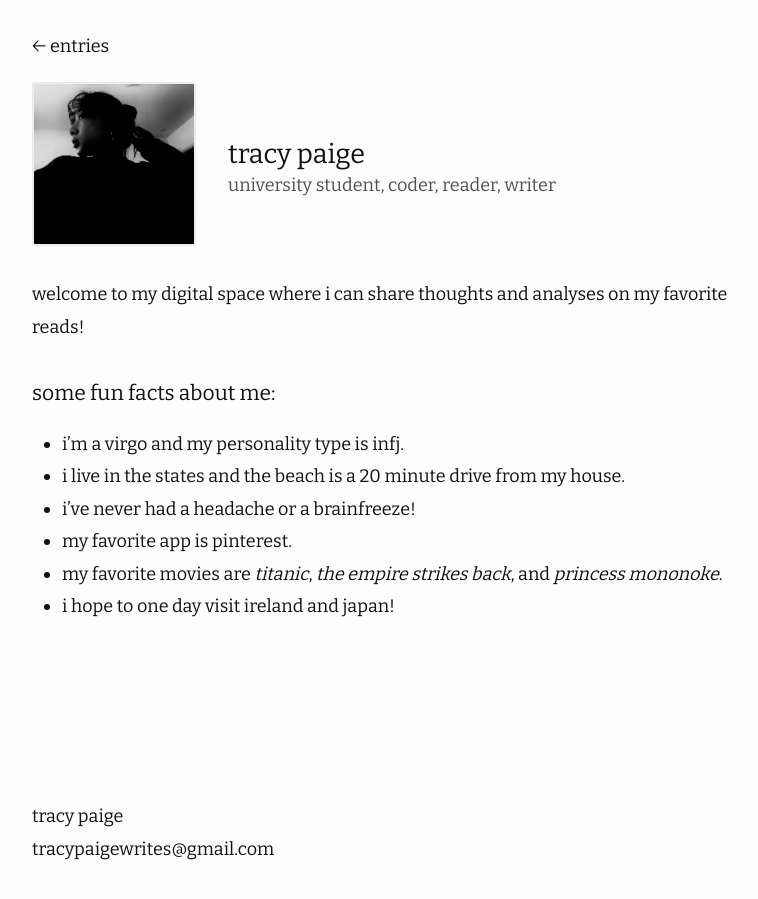
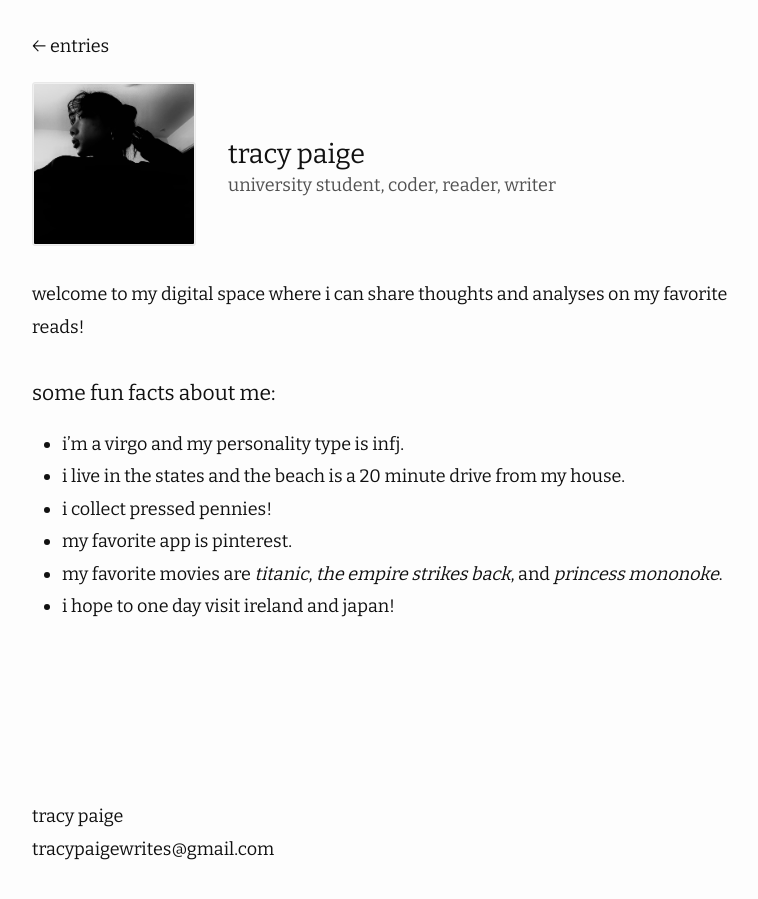
Before and after one commit to tracypaigereads/tracypaigereads.github.io, a Jekyll site: the page built from about.md, in a window 1280 px wide. Shown: the whole page, without its empty margins (238-996 px from the left). Built offline with Jekyll 4.4.1, drawn with Linux system fonts in a browser that asks for light colours; nearby versions of some CDN libraries.

Commit message:
minor updates

```diff
--- a/about.md
+++ b/about.md
@@ -8,7 +8,7 @@ welcome to my digital space where i can share thoughts and analyses on my favori
 
 - i'm a virgo and my personality type is infj.
 - i live in the states and the beach is a 20 minute drive from my house.
-- i've never had a headache or a brainfreeze!
+- i collect pressed pennies!
 - my favorite app is pinterest.
 - my favorite movies are *titanic*, *the empire strikes back*, and *princess mononoke*.
 - i hope to one day visit ireland and japan!
```
Also changed, not shown: _posts/2024-03-25-tfota-trilogy.md (+1 -1 lines).
